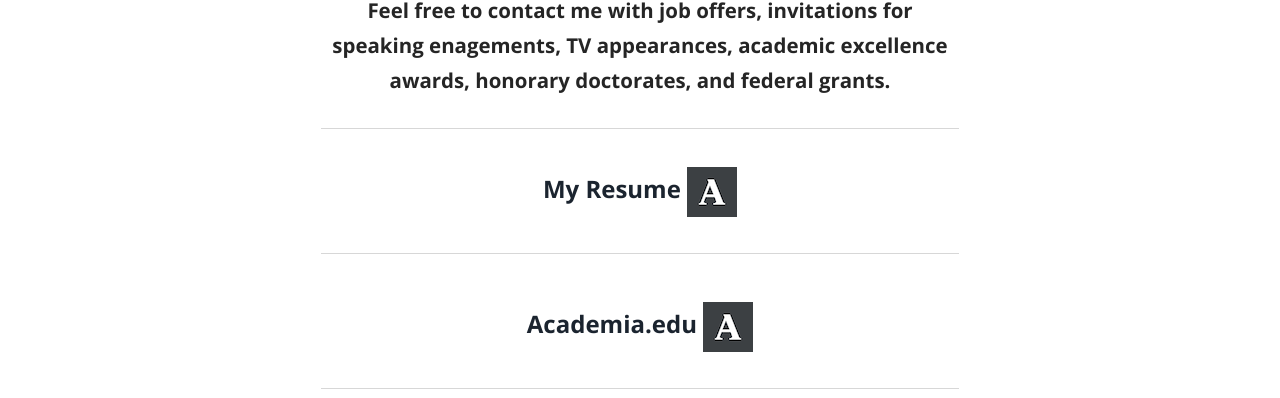
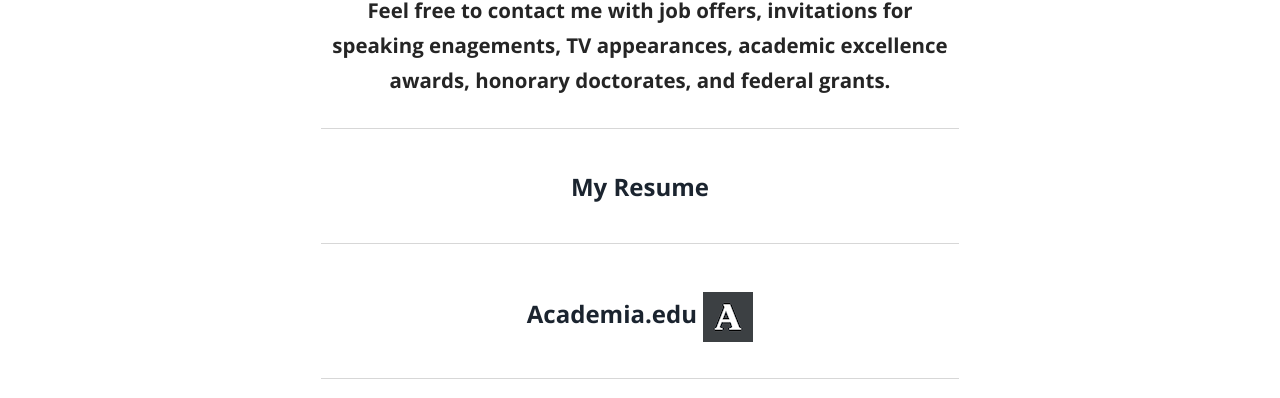
Before and after one commit to JesseRap/JesseRap.github.io, a plain HTML site: page index.html in a window 1280 px wide. Shown: the part 2432-2830 px from the top of the page. Drawn offline with nearby package versions, Linux system fonts and the light colour scheme.

Commit message:
Update index.html

```diff
--- a/index.html
+++ b/index.html
@@ -151,7 +151,7 @@ Smartphone Compatible web template, free webdesigns for Nokia, Samsung, LG, Sony
 				<h3>CONTACT</h3>
 				<p>Feel free to contact me with job offers, invitations for speaking enagements, TV appearances, academic excellence awards, honorary doctorates, and federal grants.</p>
 
-			<p class='pDiff'><a href='https://drive.google.com/open?id=1E-niAw2EFbFM9xFDKS0A7CYAXPVO8iQE'>My Resume</a> <a href="https://gc-cuny.academia.edu/JesseRappaport"><img src="images/academia-icon2.png"></a></p>
+			<p class='pDiff'><a href='https://drive.google.com/open?id=1E-niAw2EFbFM9xFDKS0A7CYAXPVO8iQE'>My Resume</a></p>
 			<p class='pDiff'><a href='https://gc-cuny.academia.edu/JesseRappaport'>Academia.edu</a> <a href="https://gc-cuny.academia.edu/JesseRappaport"><img src="images/academia-icon2.png"></a></p>
             <p class='pDiff'><a href="https://gc-cuny.academia.edu/JesseRappaport"><img src="images/linked-in-logo.png"></a><a href='https://www.linkedin.com/in/jesserappaport'>LinkedIn.com</a></p>
 		 </div>
```
